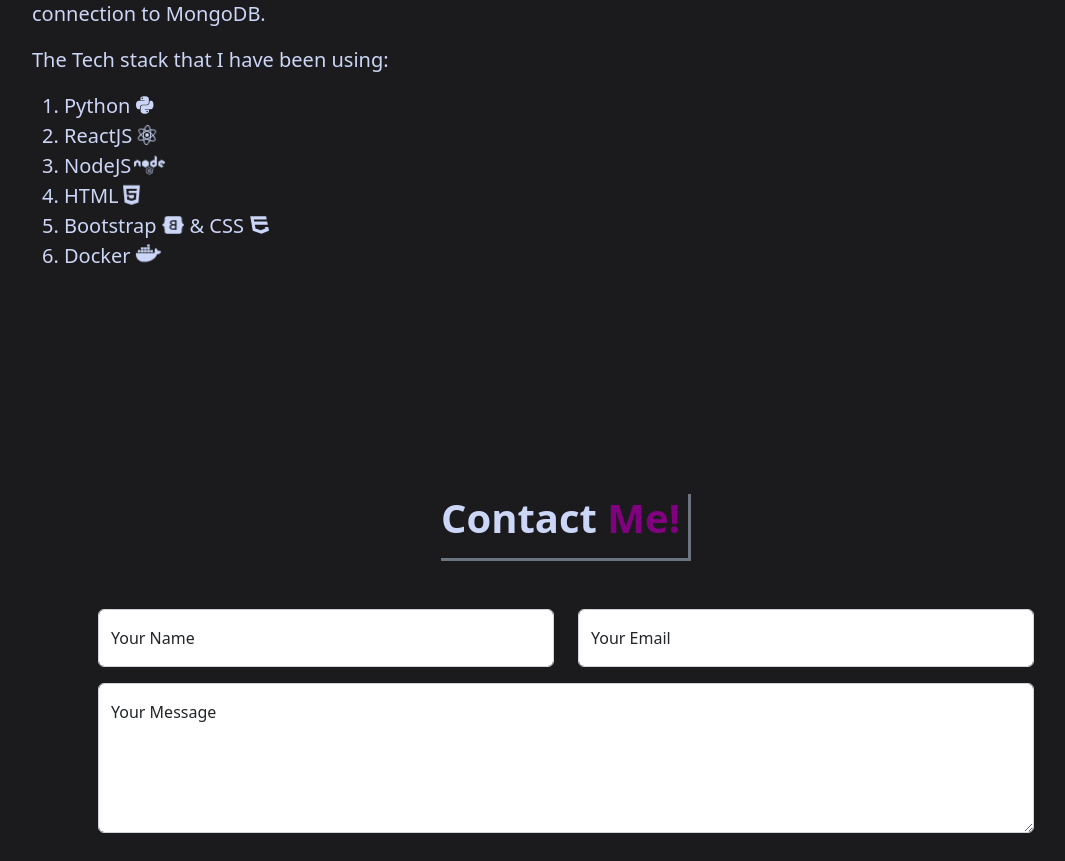
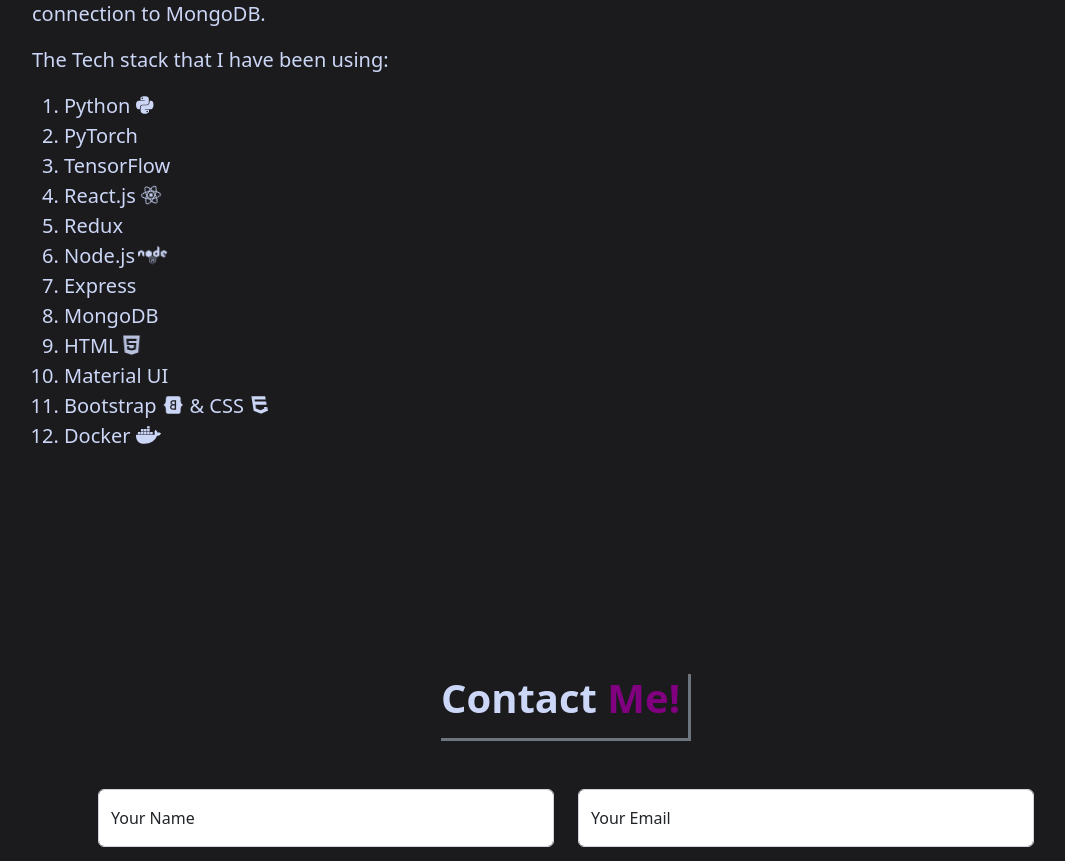
Before and after one commit to bhaven123/my-react-portfolio, a React (Create React App) app: page / in a window 1280 px wide. Shown: the part 3480-4341 px from the top of the page, without its empty margins (74-1139 px from the left). Built offline with nearby package versions, Linux system fonts and the light colour scheme.

Commit message:
updated tech stack

```diff
--- a/src/components/pages/About.js
+++ b/src/components/pages/About.js
@@ -69,15 +69,21 @@
             <li>
               Python <FontAwesomeIcon icon={faPython} shake />
             </li>
+            <li>PyTorch</li>
+            <li>TensorFlow</li>
             <li>
-              ReactJS <FontAwesomeIcon icon={faReact} spin />
+              React.js <FontAwesomeIcon icon={faReact} spin />
             </li>
+            <li>Redux</li>
             <li>
-              NodeJS <FontAwesomeIcon icon={faNode} beat />
+              Node.js <FontAwesomeIcon icon={faNode} beat />
             </li>
+            <li>Express</li>
+            <li>MongoDB</li>
             <li>
               HTML <FontAwesomeIcon icon={faHtml5} beatFade />
             </li>
+            <li>Material UI</li>
             <li>
               Bootstrap <FontAwesomeIcon icon={faBootstrap} flip /> & CSS{" "}
               <FontAwesomeIcon icon={faCss3} flip />
```
